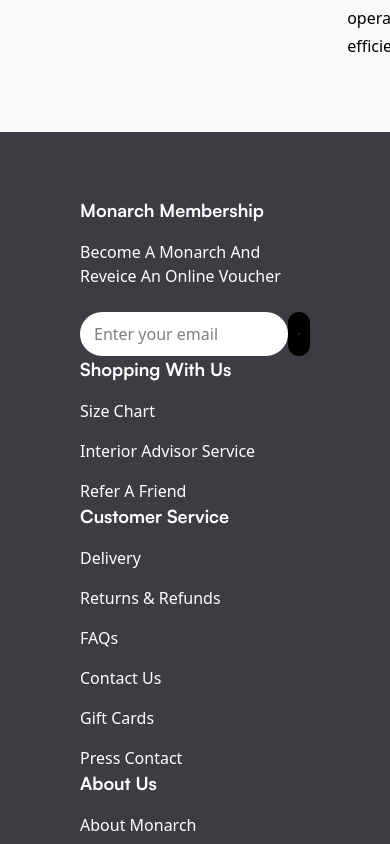
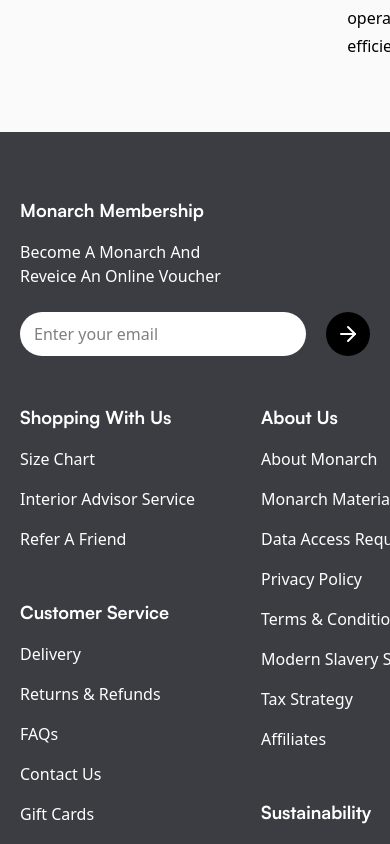
Before and after one commit to SBX-One/Monarch, a React (Vite) app: page / in a window 390 px wide. Shown: the part 5620-6464 px from the top of the page. Built offline with nearby package versions, Linux system fonts and the light colour scheme.

Commit message:
responsive p5

```diff
--- a/src/components/Footer.tsx
+++ b/src/components/Footer.tsx
@@ -2,7 +2,7 @@
 
 export default function Footer() {
     return (
-        <div className="bg-[#3C3C43] w-full  px-[80px] pt-[65px]">
+        <div className="bg-[#3C3C43] w-full max-[480px]:px-[20px] px-[80px] pt-[65px] pb-40">
             <div className="flex justify-between max-[480px]:flex-col">
                 <div className="min-[480px]:hidden">
                     <div id="MemberShip_Footer" className="text-white w-[209px] gap-[16px] flex flex-col">
@@ -10,15 +10,16 @@
                         <p className="font-light">Become A Monarch And Reveice An Online Voucher</p>
                     </div>
                     <div className="flex mt-[24px]">
-                        <input type="Email" className="w-[208px] h-[44px] bg-white rounded-full py-[8px] px-[14px]" placeholder="Enter your email" />
-                        <div className="bg-black h-[44px] w-[44px] flex justify-center items-center rounded-full p-[10px] rotate-180">
+                        <input type="Email" className="w-full h-[44px] mr-5 bg-white rounded-full py-[8px] px-[14px]" placeholder="Enter your email" />
+                        <div className="bg-black h-[44px] w-[44px] shrink-0 flex justify-center items-center rounded-full p-[10px] rotate-180">
                             <img src={arrow} alt="arrow" className="filter invert" />
                         </div>
                     </div>
                 </div>
 
                 {/* Shopping_Footer */}
-                <div>
+                <div className="w-full flex justify-between gap-8 mr-20 max-[480px]:flex-row">
+                    <div className="flex max-[480px]:flex-col gap-[48px] mt-[48px]">
                         <div id="Shopping_Footer" className="text-white w-[209px] gap-[16px] flex flex-col">
                             <h1 className="satoshi font-bold text-[18px]">Shopping With Us</h1>
                             <div className=" font-light gap-[16px] flex flex-col">
@@ -39,6 +40,7 @@
                             </div>
                         </div>
                     </div>
+                    <div className="flex flex-col gap-[48px] mt-[48px]">
                         <div id="AboutUs_Footer" className="text-white w-[209px] gap-[16px] flex flex-col">
                             <h1 className="satoshi font-bold text-[18px]">About Us</h1>
                             <div className=" font-light gap-[16px] flex flex-col">
@@ -62,6 +64,8 @@
                                 <p className="font-light">Instagram</p>
                             </div>
                         </div>
+                    </div>
+                </div>
 
                 {/* input here  */}
                 <div className="max-[480px]:hidden">
```
Lines whose indentation alone changed are shown as unchanged.
